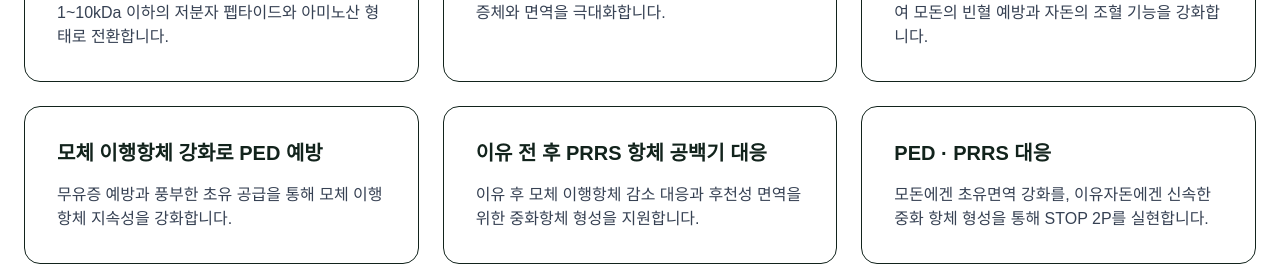
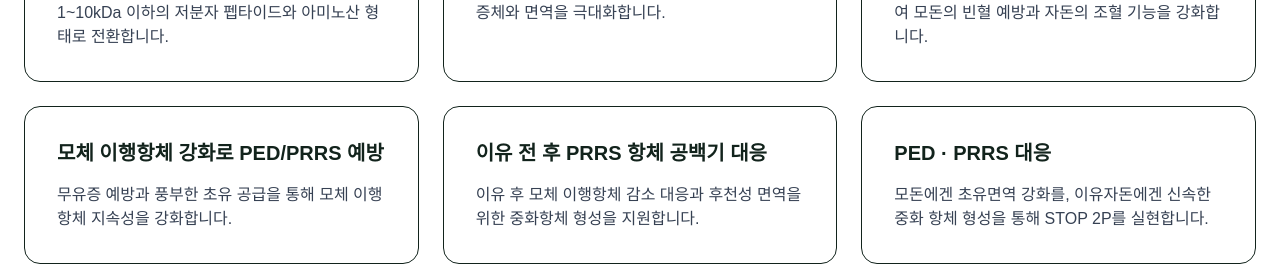
Before and after one commit to uncypdf/enfarm-site, a Next.js app: page /technology in a window 1280 px wide. Shown: the part 3520-3786 px from the top of the page. Built offline with nearby package versions, Linux system fonts and the light colour scheme.

Commit message:
Add ABP explanation to technology page

```diff
--- a/src/app/technology/page.tsx
+++ b/src/app/technology/page.tsx
@@ -168,7 +168,7 @@ export default function TechnologyPage() {
 
             <div className="rounded-2xl border p-8">
               <h3 className="mb-4 text-xl font-bold">
-                모체 이행항체 강화로 PED 예방
+                모체 이행항체 강화로 PED/PRRS 예방
               </h3>
 
               <p className="text-gray-700">
```
Also changed, not shown: 1 other file (tests, documents, lock files or other folders).
